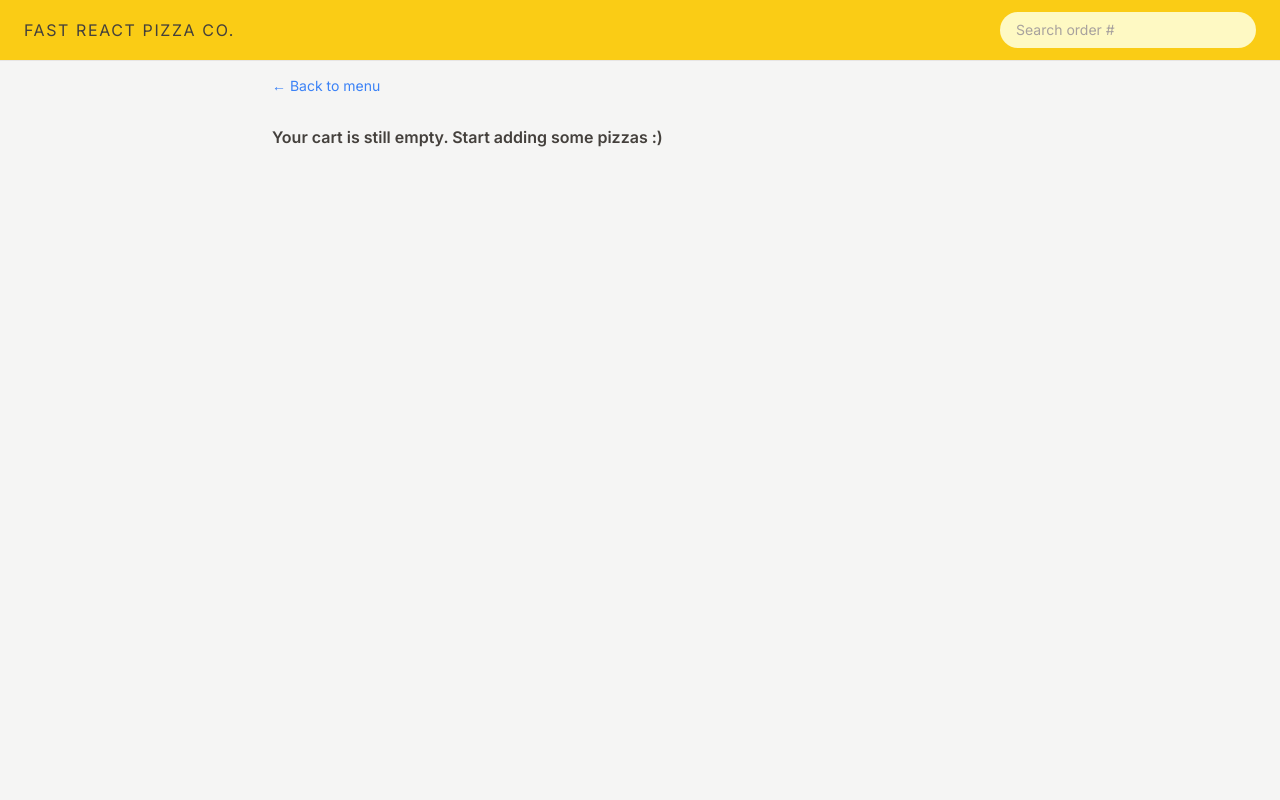
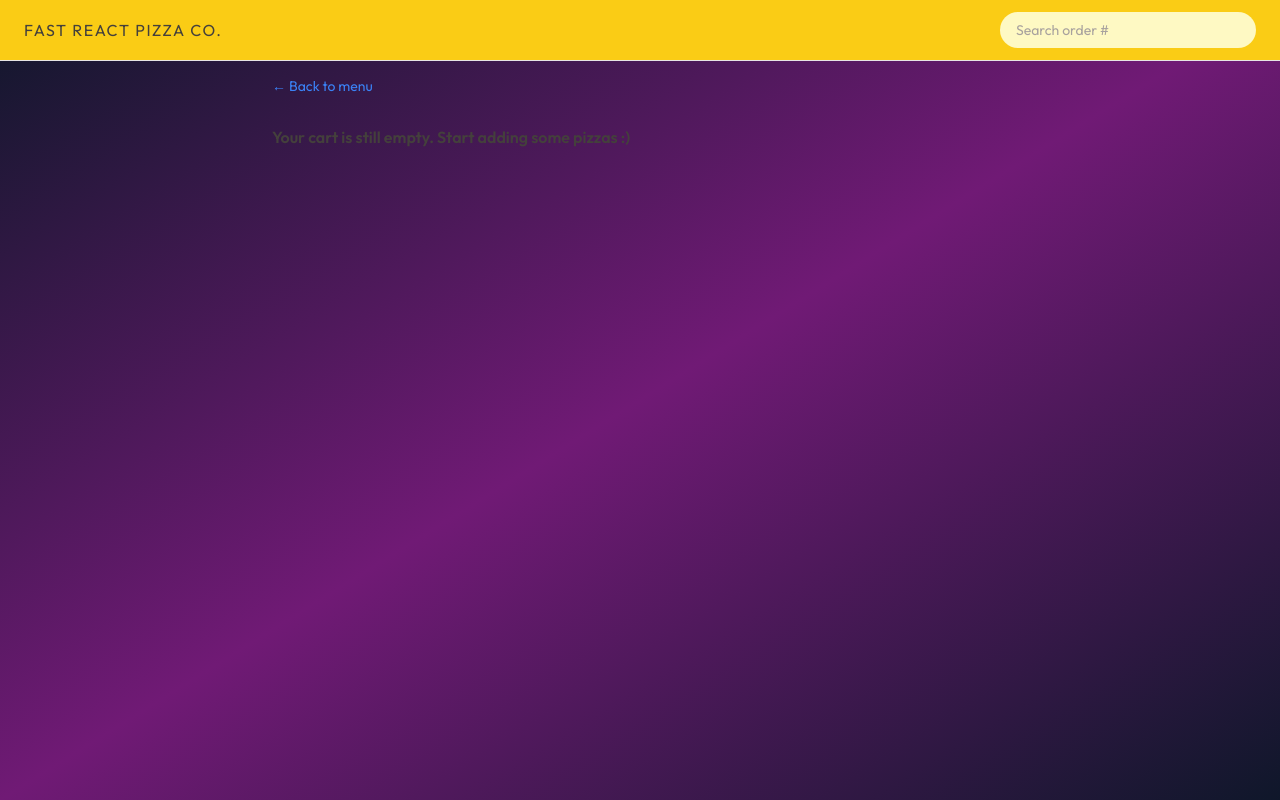
Before and after one commit to chandanhastantram/pizzahub-pro, a React (Vite) app: page /order/new in a window 1280 px wide. Built offline with nearby package versions, Linux system fonts and the light colour scheme.

Commit message:
Design update: Purple/cyan theme with Outfit, Bebas Neue fonts and glassmorphism

```diff
--- a/src/index.css
+++ b/src/index.css
@@ -1,4 +1,4 @@
-@import url('https://fonts.googleapis.com/css2?family=Inter:wght@300;400;500;600;700&family=Poppins:wght@600;700;800&display=swap');
+@import url('https://fonts.googleapis.com/css2?family=Outfit:wght@300;400;500;600;700;800&family=Bebas+Neue&family=JetBrains+Mono:wght@400;500;600&display=swap');
 
 @tailwind base;
 @tailwind components;
@@ -6,29 +6,37 @@
 
 @layer base {
   body {
-    @apply bg-stone-50 text-stone-800 antialiased;
-    font-family: 'Inter', system-ui, sans-serif;
+    @apply bg-gradient-to-br from-dark-900 via-primary-900 to-dark-900 text-white antialiased;
+    font-family: 'Outfit', system-ui, sans-serif;
   }
 }
 
 @layer components {
   .input {
-    @apply w-full rounded-full border border-stone-200 px-4 py-2 text-sm transition-all duration-300 placeholder:text-stone-400 focus:outline-none focus:ring-2 focus:ring-primary-400 focus:border-transparent md:px-6 md:py-3 hover:border-stone-300;
+    @apply w-full rounded-2xl border-2 border-primary-500/30 bg-dark-800/50 backdrop-blur-sm px-4 py-2 text-sm text-white transition-all duration-300 placeholder:text-gray-400 focus:outline-none focus:ring-2 focus:ring-primary-500 focus:border-primary-500 md:px-6 md:py-3 hover:border-primary-400/50;
   }
 
   .btn {
-    @apply inline-flex items-center justify-center rounded-full px-6 py-3 font-medium transition-all duration-300 focus:outline-none focus:ring-2 focus:ring-offset-2 disabled:opacity-50 disabled:cursor-not-allowed;
+    @apply inline-flex items-center justify-center rounded-2xl px-6 py-3 font-semibold transition-all duration-300 focus:outline-none focus:ring-2 focus:ring-offset-2 focus:ring-offset-dark-900 disabled:opacity-50 disabled:cursor-not-allowed;
   }
 
   .btn-primary {
-    @apply bg-gradient-to-r from-primary-500 to-primary-600 text-white hover:from-primary-600 hover:to-primary-700 focus:ring-primary-500 shadow-lg hover:shadow-glow transform hover:scale-105 active:scale-95;
+    @apply bg-gradient-to-r from-primary-600 to-accent-500 text-white hover:from-primary-500 hover:to-accent-400 focus:ring-primary-500 shadow-lg hover:shadow-glow transform hover:scale-105 active:scale-95 animate-pulse-glow;
   }
 
-  /* Loading animation */
+  .btn-secondary {
+    @apply bg-dark-700/50 backdrop-blur-sm border-2 border-primary-500/30 text-white hover:bg-dark-600/50 hover:border-primary-400/50 focus:ring-primary-500 transform hover:scale-105 active:scale-95;
+  }
+
+  .card {
+    @apply bg-dark-800/50 backdrop-blur-md rounded-3xl shadow-xl p-6 transition-all duration-300 hover:shadow-glow border border-primary-500/20 hover:border-primary-400/40;
+  }
+
+  /* Loading animation with new colors */
   .loader {
     width: 45px;
     aspect-ratio: 0.75;
-    --c: no-repeat linear-gradient(#f97316 0 0);
+    --c: no-repeat linear-gradient(#d946ef 0 0);
     background: var(--c) 0% 50%, var(--c) 50% 50%, var(--c) 100% 50%;
     background-size: 20% 50%;
     animation: loading 1s infinite linear;
@@ -48,4 +56,38 @@
       background-position: 0% 50%, 50% 50%, 100% 100%;
     }
   }
+
+  /* Glowing text effect */
+  .text-glow {
+    @apply text-transparent bg-clip-text bg-gradient-to-r from-primary-400 via-accent-400 to-primary-500;
+    text-shadow: 0 0 30px rgba(217, 70, 239, 0.5);
+  }
+
+  /* Pizza card hover effect */
+  .pizza-card {
+    @apply relative overflow-hidden rounded-3xl bg-dark-800/60 backdrop-blur-lg border border-primary-500/20 transition-all duration-500 hover:border-primary-400/60 hover:shadow-glow-lg group;
+  }
+
+  .pizza-card::before {
+    content: '';
+    @apply absolute inset-0 bg-gradient-to-br from-primary-500/10 to-accent-500/10 opacity-0 transition-opacity duration-500;
+  }
+
+  .pizza-card:hover::before {
+    @apply opacity-100;
+  }
 }
+
+@layer utilities {
+  .text-gradient {
+    @apply bg-gradient-to-r from-primary-400 via-accent-400 to-primary-500 bg-clip-text text-transparent;
+  }
+
+  .bg-gradient-primary {
+    @apply bg-gradient-to-br from-primary-600 via-primary-500 to-accent-500;
+  }
+
+  .bg-dark-gradient {
+    @apply bg-gradient-to-br from-dark-900 via-primary-900/50 to-dark-900;
+  }
+}
--- a/tailwind.config.js
+++ b/tailwind.config.js
@@ -5,9 +5,9 @@ export default {
   darkMode: 'class',
   theme: {
     fontFamily: {
-      sans: ['Inter', 'system-ui', 'sans-serif'],
-      display: ['Poppins', 'sans-serif'],
-      mono: ['Roboto Mono', 'monospace'],
+      sans: ['Outfit', 'system-ui', 'sans-serif'],
+      display: ['Bebas Neue', 'cursive'],
+      mono: ['JetBrains Mono', 'monospace'],
     },
 
     extend: {
@@ -19,28 +19,40 @@ export default {
       },
       colors: {
         primary: {
-          50: '#fff7ed',
-          100: '#ffedd5',
-          200: '#fed7aa',
-          300: '#fdba74',
-          400: '#fb923c',
-          500: '#f97316',
-          600: '#ea580c',
-          700: '#c2410c',
-          800: '#9a3412',
-          900: '#7c2d12',
+          50: '#fdf4ff',
+          100: '#fae8ff',
+          200: '#f5d0fe',
+          300: '#f0abfc',
+          400: '#e879f9',
+          500: '#d946ef',
+          600: '#c026d3',
+          700: '#a21caf',
+          800: '#86198f',
+          900: '#701a75',
         },
         accent: {
-          50: '#fef2f2',
-          100: '#fee2e2',
-          200: '#fecaca',
-          300: '#fca5a5',
-          400: '#f87171',
-          500: '#ef4444',
-          600: '#dc2626',
-          700: '#b91c1c',
-          800: '#991b1b',
-          900: '#7f1d1d',
+          50: '#ecfeff',
+          100: '#cffafe',
+          200: '#a5f3fc',
+          300: '#67e8f9',
+          400: '#22d3ee',
+          500: '#06b6d4',
+          600: '#0891b2',
+          700: '#0e7490',
+          800: '#155e75',
+          900: '#164e63',
+        },
+        dark: {
+          50: '#f8fafc',
+          100: '#f1f5f9',
+          200: '#e2e8f0',
+          300: '#cbd5e1',
+          400: '#94a3b8',
+          500: '#64748b',
+          600: '#475569',
+          700: '#334155',
+          800: '#1e293b',
+          900: '#0f172a',
         },
       },
       animation: {
@@ -50,6 +62,7 @@ export default {
         'scale-in': 'scaleIn 0.3s ease-out',
         'bounce-subtle': 'bounceSubtle 0.6s ease-in-out',
         'shimmer': 'shimmer 2s linear infinite',
+        'pulse-glow': 'pulseGlow 2s ease-in-out infinite',
       },
       keyframes: {
         fadeIn: {
@@ -76,15 +89,21 @@ export default {
           '0%': { backgroundPosition: '-1000px 0' },
           '100%': { backgroundPosition: '1000px 0' },
         },
+        pulseGlow: {
+          '0%, 100%': { boxShadow: '0 0 20px rgba(217, 70, 239, 0.4)' },
+          '50%': { boxShadow: '0 0 40px rgba(217, 70, 239, 0.8)' },
+        },
       },
       boxShadow: {
         'glass': '0 8px 32px 0 rgba(31, 38, 135, 0.37)',
-        'glow': '0 0 20px rgba(249, 115, 22, 0.4)',
-        'glow-lg': '0 0 40px rgba(249, 115, 22, 0.6)',
+        'glow': '0 0 20px rgba(217, 70, 239, 0.5)',
+        'glow-lg': '0 0 40px rgba(217, 70, 239, 0.7)',
+        'glow-cyan': '0 0 20px rgba(6, 182, 212, 0.5)',
       },
       backgroundImage: {
         'gradient-radial': 'radial-gradient(var(--tw-gradient-stops))',
         'gradient-conic': 'conic-gradient(from 180deg at 50% 50%, var(--tw-gradient-stops))',
+        'gradient-mesh': 'linear-gradient(135deg, #667eea 0%, #764ba2 100%)',
       },
     },
   },
```
Also changed, not shown: 4 other files (tests, documents, lock files or other folders).
